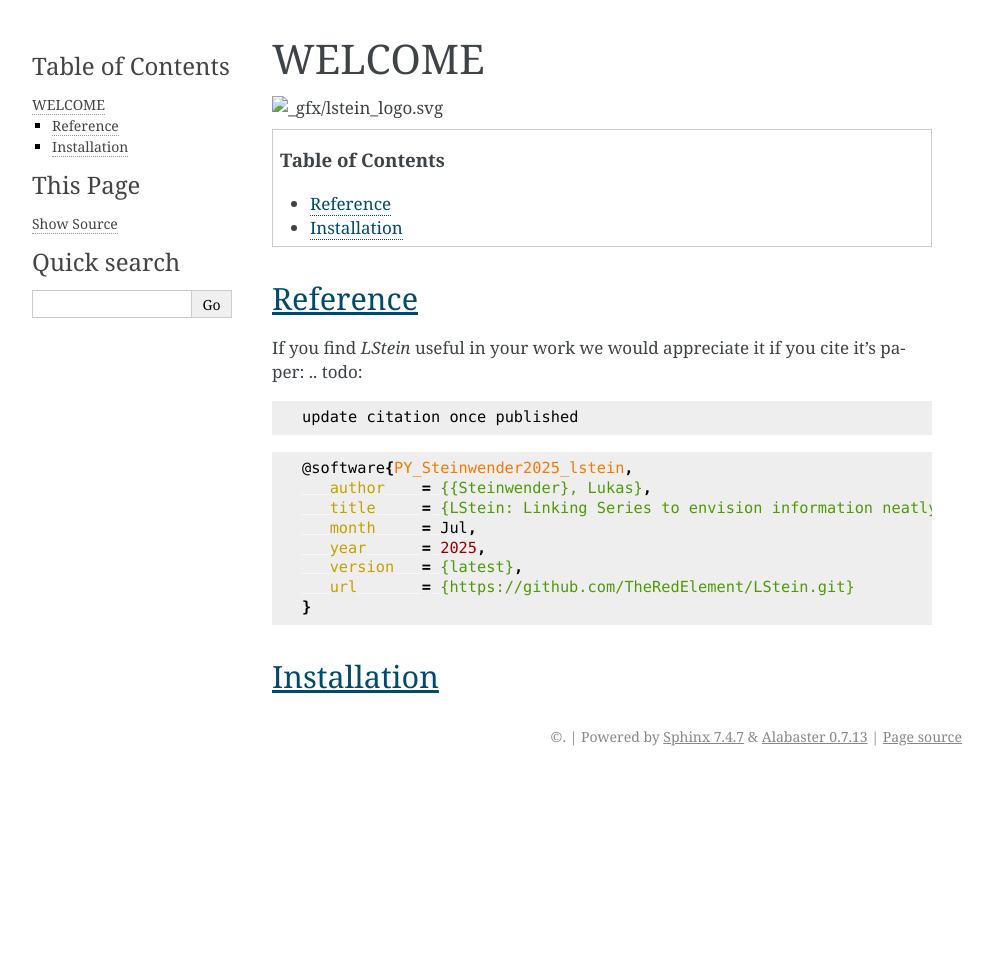
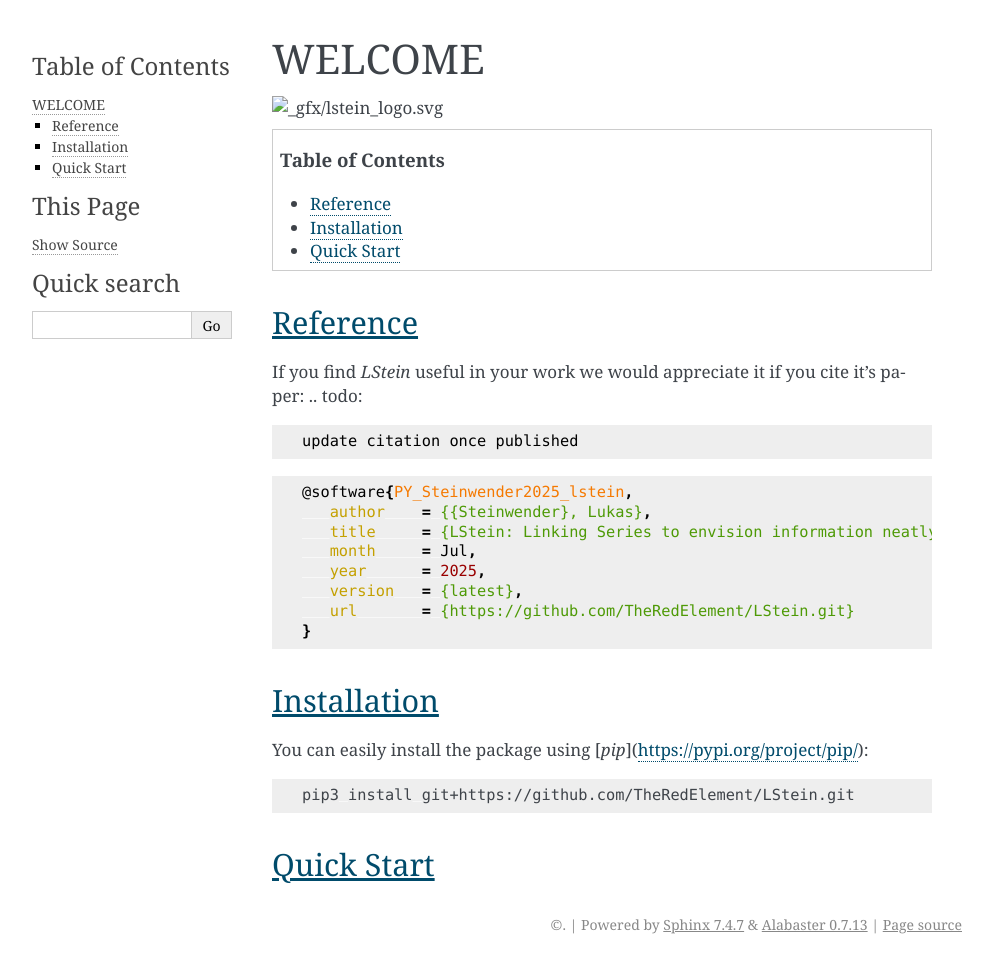
Before and after one commit to TheRedElement/LStein, a Sphinx documentation site: the page built from docs/index.rst, in a window 1280 px wide. Shown: the whole page, without its empty margins (148-1141 px from the left). Built offline with Sphinx 7.4.7, drawn with Linux system fonts in a browser that asks for light colours; the version number is read from the project's files by our own code; before the commit the page ends 900 px from its top, so only the background shows below that.

```diff
--- a/docs/index.rst
+++ b/docs/index.rst
@@ -38,3 +37,12 @@ If you find `LStein` useful in your work we would appreciate it if you cite it's
 
 Installation
 ------------
+
+You can easily install the package using [`pip`](https://pypi.org/project/pip/):
+
+.. code-block:: shell
+
+   pip3 install git+https://github.com/TheRedElement/LStein.git
+
+Quick Start
+-----------
--- a/docs/pages/quickstart.rst
+++ /dev/null
@@ -1,4 +0,0 @@
-.. _quickstart:
-
-Quick Start
-===========
```
Also changed, not shown: other parts of docs/index.rst (+0 -1 lines), docs/pages/api_reference.rst (renamed from docs/pages/api/reference.rst), docs/pages/backends.rst (deleted).
